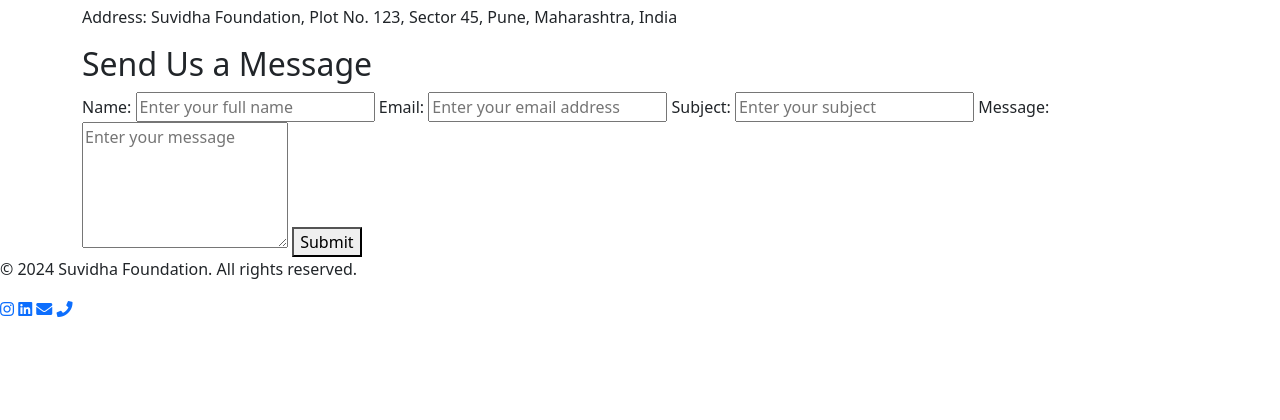
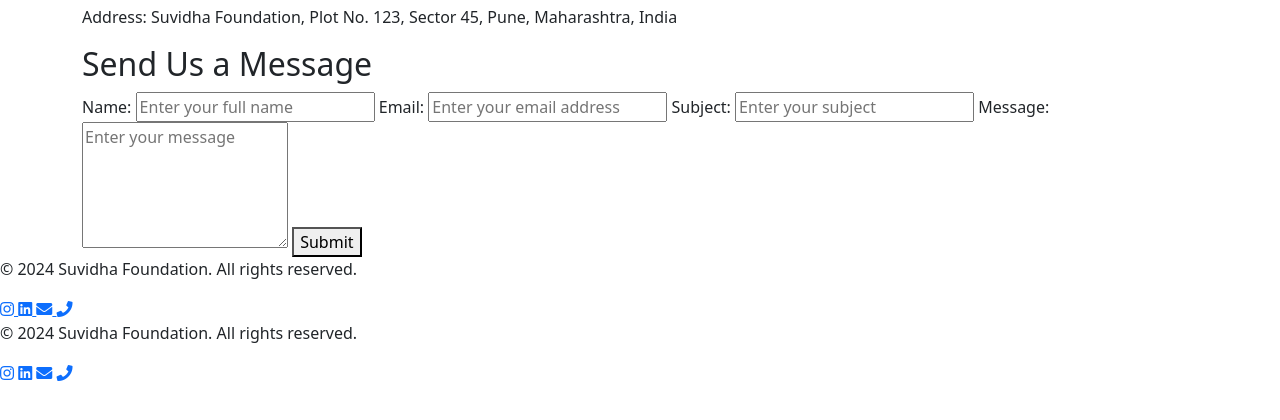
Before and after one commit to saaahil19/suvidha-website, a Flask app: page /contact in a window 1280 px wide. Shown: the part 333-753 px from the top of the page. Run offline with Flask 3, Linux system fonts and the light colour scheme; some libraries are stand-ins or nearby versions.

Commit message:
contact.html

```diff
--- a/templates/contact.html
+++ b/templates/contact.html
@@ -43,4 +43,29 @@
     </div>
   </div>
 </section>
+ <!-- Footer -->
+
+ <footer class="footer">
+  <div class="footer-content">
+    <p>© 2024 Suvidha Foundation. All rights reserved.</p>
+    <div class="social-icons">
+      <!-- Instagram -->
+      <a href="https://www.instagram.com/suvidha_mahila_mandal/?igshid=YmMyMTA2M2Y%3D" target="_blank" aria-label="Instagram">
+        <i class="fab fa-instagram"></i>
+      </a>
+      <!-- LinkedIn -->
+      <a href="https://www.linkedin.com/company/suvidha-foundation/" target="_blank" aria-label="LinkedIn">
+        <i class="fab fa-linkedin"></i>
+      </a>
+      <!-- Email -->
+      <a href="info@suvidhafoundationedutech.org" aria-label="Email">
+        <i class="fa fa-envelope"></i>
+      </a>
+      <!-- Telephone -->
+      <a href="tel:+91 7020044091" aria-label="Phone">
+        <i class="fa fa-phone"></i>
+      </a>
+    </div>
+  </div>
+</footer>
 {% endblock %}
```
